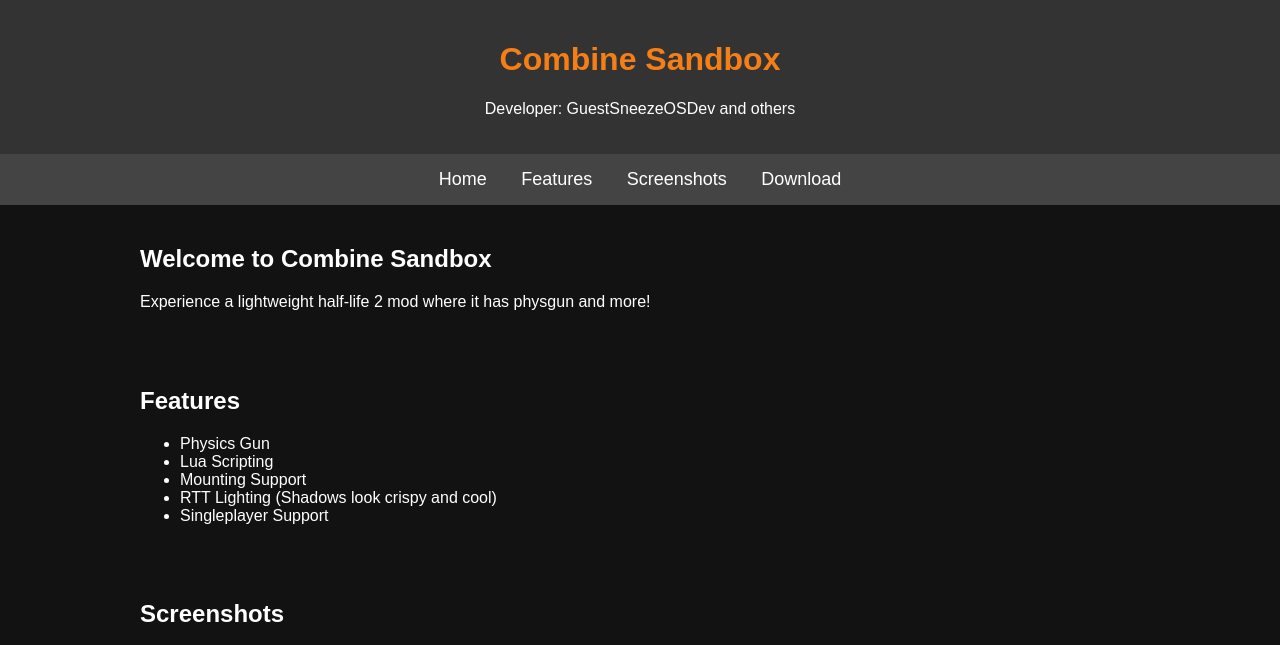
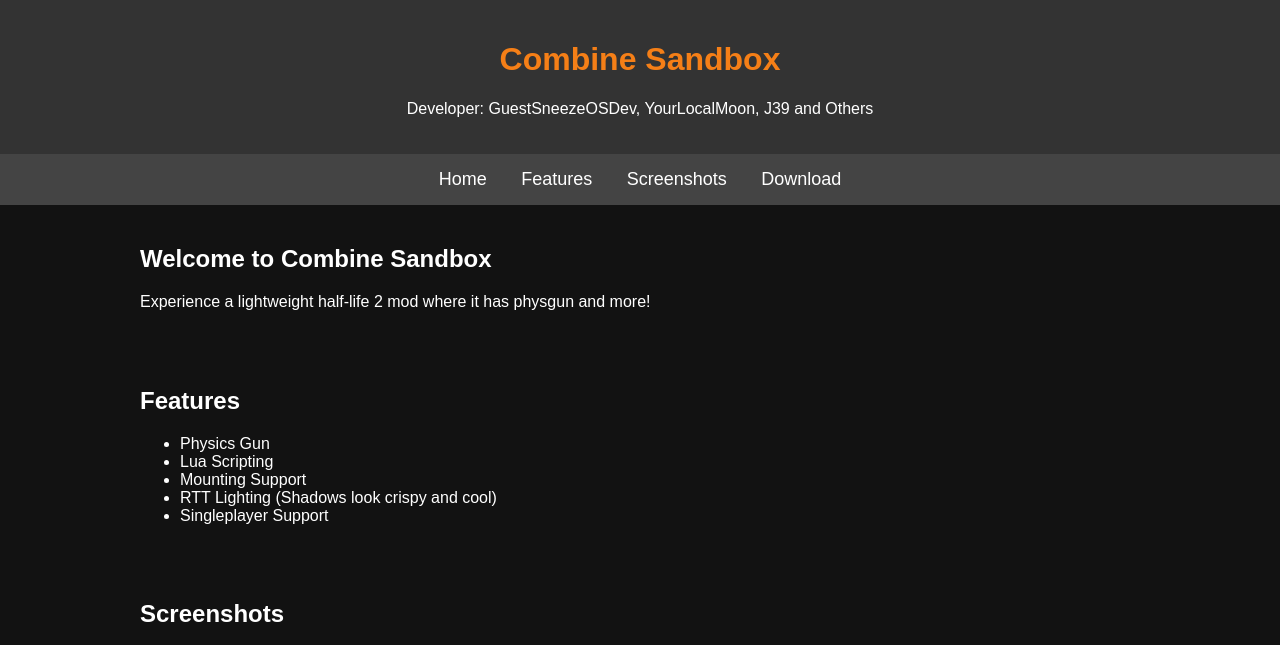
Before and after one commit to Combine-Sandbox/combine-sandbox.github.io, a plain HTML site: page index.html in a window 1280 px wide. Shown: the top 645 px of the page. Drawn offline with Linux system fonts and the light colour scheme.

Commit message:
Update index.html

```diff
--- a/index.html
+++ b/index.html
@@ -5,7 +5,6 @@
     <meta name="viewport" content="width=device-width, initial-scale=1.0">
     <title>Combine Sandbox</title>
     <style>
-        /* Basic styles to simulate the 2011 look */
         body {
             font-family: Arial, sans-serif;
             background-color: #121212;
@@ -71,7 +70,7 @@
 
     <header>
         <h1>Combine Sandbox</h1>
-        <p>Developer: GuestSneezeOSDev and others</p>
+        <p>Developer: GuestSneezeOSDev, YourLocalMoon, J39 and Others</p>
     </header>
 
     <nav>
```
